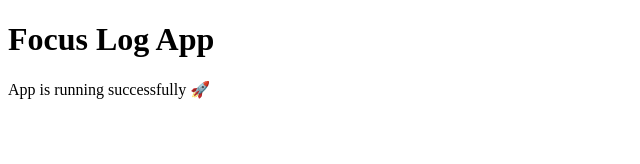
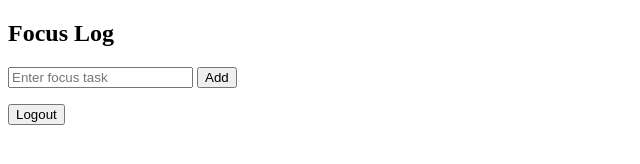
Before and after one commit to blessyarun2007-ROG/focus-log, a plain HTML site: page index.html in a window 1280 px wide. Shown: the whole page, without its empty margins (0-640 px from the left). Drawn offline with Linux system fonts and the light colour scheme.

Commit message:
Update index.html

```diff
--- a/index.html
+++ b/index.html
@@ -4,7 +4,15 @@
   <title>Focus Log</title>
 </head>
 <body>
-  <h1>Focus Log App</h1>
-  <p>App is running successfully 🚀</p>
+  <h2>Focus Log</h2>
+
+  <input id="task" placeholder="Enter focus task">
+  <button onclick="addTask()">Add</button>
+
+  <ul id="list"></ul>
+
+  <button onclick="logout()">Logout</button>
+
+  <script src="script.js"></script>
 </body>
 </html>
```
